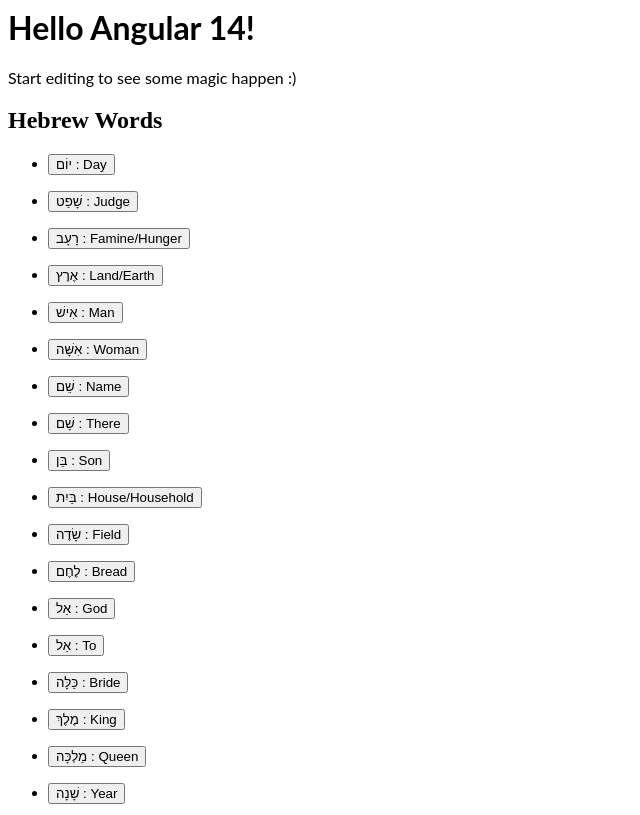
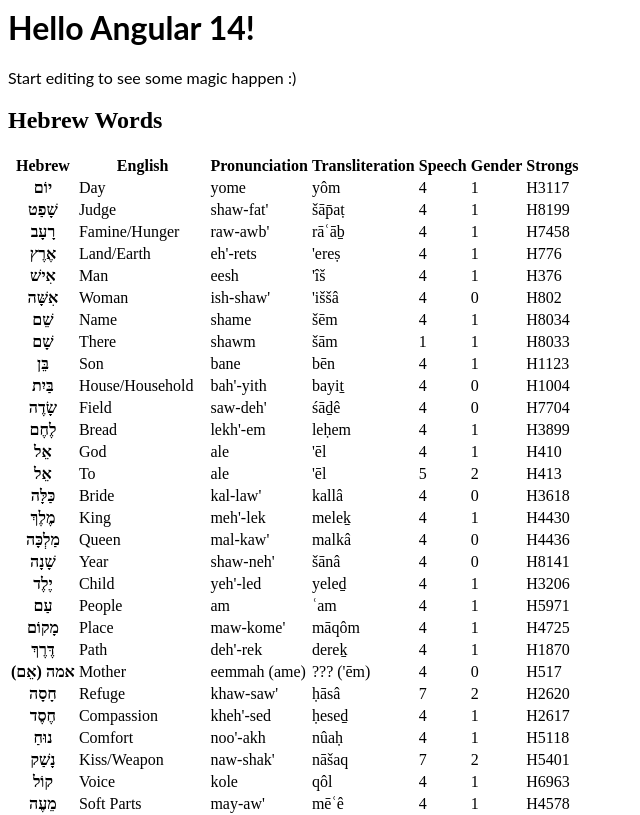
Before and after one commit to adamaverycole/learn-hebrew, an Angular app: page / in a window 1280 px wide. Shown: the top 815 px of the page, without its empty margins (0-640 px from the left). Built offline with nearby package versions, Linux system fonts and the light colour scheme.

Commit message:
Add unsuccessful attempts to render enums

```diff
--- a/package.json
+++ b/package.json
@@ -6,13 +6,18 @@
     "@angular/animations": "^13.2.4",
     "@angular/common": "^13.2.4",
     "@angular/compiler": "^13.2.4",
+    "@angular/compiler-cli": "13.2.4",
     "@angular/core": "^13.2.4",
     "@angular/forms": "^13.2.4",
+    "@angular/localize": "^13.0.0",
     "@angular/platform-browser": "^13.2.4",
     "@angular/platform-browser-dynamic": "^13.2.4",
     "@angular/router": "^13.2.4",
+    "@ng-bootstrap/ng-bootstrap": "^12.0.0",
+    "@popperjs/core": "^2.10.2",
     "rxjs": "^7.5.4",
     "tslib": "^2.3.1",
+    "typescript": ">=4.4.2 <4.6",
     "zone.js": "^0.11.4"
   },
   "scripts": {
--- a/src/app/app.module.ts
+++ b/src/app/app.module.ts
@@ -7,6 +7,7 @@
 import { ConjugationChartComponent } from './conjugation-chart/conjugation-chart.component';
 import { WordsComponent } from './words/words.component';
 import { WordDetailComponent } from './word-detail/word-detail.component';
+import { EnumToStringPipe } from './enum-to-string.pipe';
 
 @NgModule({
   imports: [BrowserModule, FormsModule],
@@ -16,6 +17,7 @@
     ConjugationChartComponent,
     WordsComponent,
     WordDetailComponent,
+    EnumToStringPipe,
   ],
   bootstrap: [AppComponent],
 })
--- a/src/app/conjugation-chart/conjugation-chart.component.ts
+++ b/src/app/conjugation-chart/conjugation-chart.component.ts
@@ -8,14 +8,14 @@
   styleUrls: ['./conjugation-chart.component.css'],
 })
 export class ConjugationChartComponent implements OnInit {
-  wordx: HebrewWord = {
-    english: 'man',
-    hebrew: 'אִישׁ',
-    pronunciation: 'eesh',
-    transliteration: "'îš",
-    strongsNumber: 'H376',
-    gender: Gender.masculine,
-  };
+  // wordx: HebrewWord = {
+  //   english: 'man',
+  //   hebrew: 'אִישׁ',
+  //   pronunciation: 'eesh',
+  //   transliteration: "'îš",
+  //   strongsNumber: 'H376',
+  //   gender: Gender.masculine,
+  // };
 
   @Input() word?: HebrewWord;
 
--- /dev/null
+++ b/src/app/enum-to-string.pipe.ts
@@ -0,0 +1,14 @@
+import { Pipe, PipeTransform } from '@angular/core';
+
+@Pipe({
+  name: 'enumToString',
+})
+export class EnumToStringPipe implements PipeTransform {
+  transform(value: number, enumType: any): any {
+    var x = enumType[value];
+    var y = enumType;
+    return enumType;
+    // .join()
+    // .replace(',', ' ');
+  }
+}
--- a/src/app/word-detail/word-detail.component.html
+++ b/src/app/word-detail/word-detail.component.html
@@ -6,6 +6,7 @@
     <li>Transliteration: {{ word.transliteration }}</li>
     <li>Strongs Number: {{ word.strongsNumber }}</li>
     <li>Gender: {{ word.gender }}</li>
+    <li>Speech: {{ word.speech | enumToString: word.speech }}</li>
   </ul>
   <app-conjugation-chart [word]="word"></app-conjugation-chart>
 </div>
--- a/src/app/word-detail/word-detail.component.ts
+++ b/src/app/word-detail/word-detail.component.ts
@@ -1,5 +1,6 @@
 import { Component, OnInit, Input } from '@angular/core';
 import { HebrewWord } from '../hebrew-word';
+import { SpeechType } from '../speech-type.enum'
 
 @Component({
   selector: 'app-word-detail',
--- a/src/app/words/words.component.html
+++ b/src/app/words/words.component.html
@@ -4,11 +4,29 @@
 </div>
 
 <h2>Hebrew Words</h2>
-<ul class="words-list" *ngFor="let word of words">
-  <li>
-    <button type="button" (click)="onSelect(word)">
-      <span class="hebrew">{{ word.hebrew }}</span> :
-      <span>{{ word.english }}</span>
-    </button>
-  </li>
-</ul>
+<table class="table">
+  <thead>
+    <tr>
+      <th scope="col">Hebrew</th>
+      <th scope="col">English</th>
+      <th scope="col">Pronunciation</th>
+      <th scope="col">Transliteration</th>
+      <th scope="col">Speech</th>
+      <th scope="col">Gender</th>
+      <th scope="col">Strongs</th>
+    </tr>
+  </thead>
+  <tbody>
+    <tr *ngFor="let word of words" (click)="onSelect(word)">
+      <th scope="row" class="hebrew">
+        <span class="hebrew">{{ word.hebrew }}</span>
+      </th>
+      <td>{{ word.english }}</td>
+      <td>{{ word.pronunciation }}</td>
+      <td>{{ word.transliteration }}</td>
+      <td>{{ word.speech.toString() }}</td>
+      <td>{{ word.gender.toString() }}</td>
+      <td>{{ word.strongsNumber }}</td>
+    </tr>
+  </tbody>
+</table>
```
Also changed, not shown: src/app/hebrew-word.ts (+8 -1 lines), src/index.html (line endings or trailing spaces).
